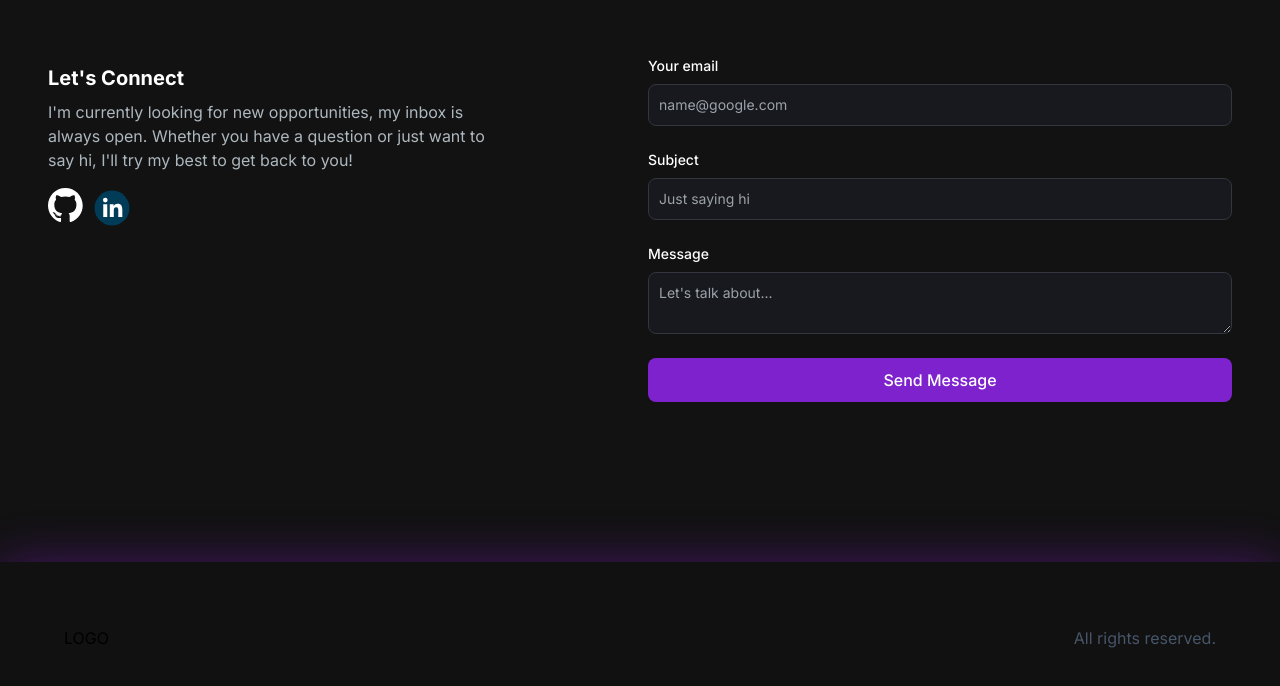
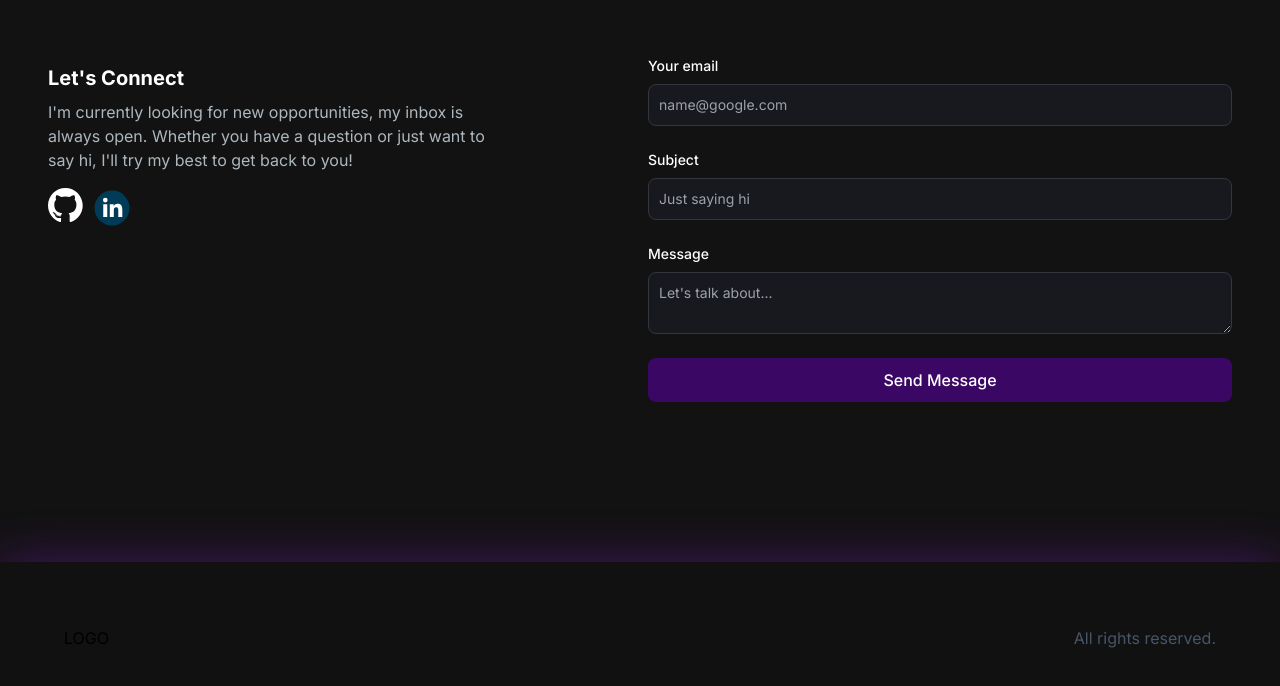
Before and after one commit to osama-mousa/personal-portfolio, a Next.js app: page / in a window 1280 px wide. Shown: the part 2223-2909 px from the top of the page. Built offline with nearby package versions, Linux system fonts and the light colour scheme.

Commit message:
edit color

```diff
--- a/src/components/EmailSection.jsx
+++ b/src/components/EmailSection.jsx
@@ -58,7 +58,7 @@ const EmailSection = () => {
                     </div>
                     <button
                         type='submit'
-                        className='bg-purple-700 hover:bg-purple-900 text-white font-medium py-2.5 px-5 rounded-lg w-full'
+                        className='bg-purple-950 hover:bg-purple-900 text-white font-medium py-2.5 px-5 rounded-lg w-full'
                     >
                         Send Message
                     </button>
```
